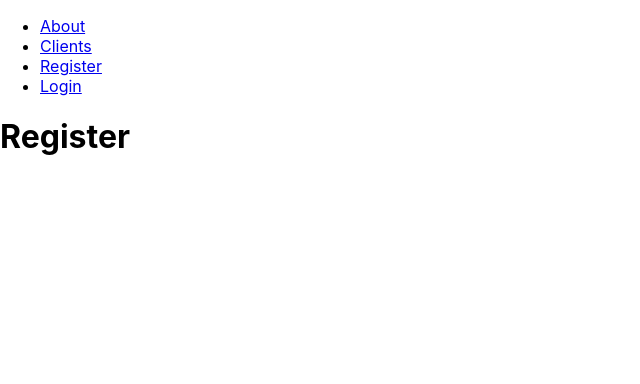
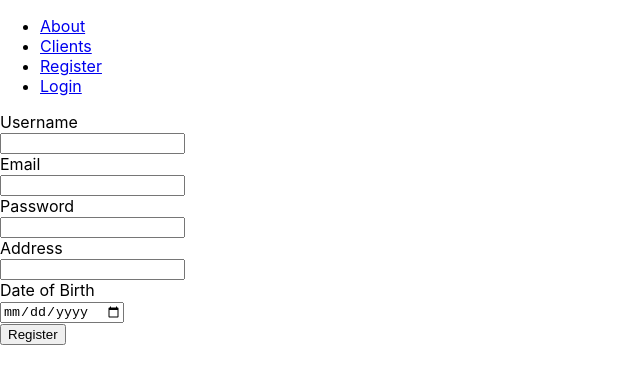
Before and after one commit to ravi0the0sun/itech3209-project-2, a React (Create React App) app in the folder client/: page /register in a window 1280 px wide. Shown: the top 384 px of the page, without its empty margins (0-640 px from the left). Built offline with nearby package versions, Linux system fonts and the light colour scheme; the HTML template or start-up script is replaced by a standard one.

Commit message:
connected to server

```diff
--- a/client/src/api/index.ts
+++ /dev/null
@@ -1,3 +0,0 @@
-import axios from 'axios';
-
-const url = 'http://localhost:8080';
--- a/client/src/app/App.tsx
+++ b/client/src/app/App.tsx
@@ -1,4 +1,4 @@
-import './App.css';
+import './styles/App.css';
 
 import {
 	BrowserRouter as Router,
@@ -64,7 +64,7 @@ export default function App() {
 						<Route path="/register" component={Register} />
 						<Route path="/login" component={Login} />
 						<Route path="/" exact>
-							{!user ? <Redirect to="/login" /> : <Redirect to="/Dashboard" />}
+							{!user ? <Redirect to="/login" /> : <Redirect to="/dashboard" />}
 						</Route>
 						<Route path="/dashboard">
 							{!user ? <Redirect to="/login" /> : <Dashboard />}
--- a/client/src/app/routes/Dashboard.tsx
+++ b/client/src/app/routes/Dashboard.tsx
@@ -3,7 +3,12 @@ import {} from '@material-ui/core';
 import { UserContext } from '../context/UserContext';
 import AdminDashboard from '../components/AdminDashboard';
 
-export default function Clients() {
-	const user: any = useContext(UserContext);
-	return <>{!(user?.role > 0) ? <p>Hello user</p> : <AdminDashboard />}</>;
+export default function Dashboard() {
+	const { user, setUser } = useContext(UserContext);
+	return (
+		<>{!(user?.role > 0) ? <p>Hello {user.username}</p> : <AdminDashboard />}</>
+		// <>
+		// 	<p>Hello {JSON.stringify(user)}</p>
+		// </>
+	);
 }
--- a/client/src/app/routes/Login.tsx
+++ b/client/src/app/routes/Login.tsx
@@ -1,9 +1,53 @@
+import { useState, useContext } from 'react';
 import {} from '@material-ui/core';
+import { useHistory, useLocation } from 'react-router-dom';
+import { login } from '../../common/api/index';
+
+import { UserContext } from '../context/UserContext';
 
 export default function Clients() {
+	const location = useLocation();
+	const history = useHistory();
+	const [username, setUsername] = useState('');
+	const [password, setPassword] = useState('');
+	const { setUser } = useContext(UserContext);
+
+	const loginHandler = async (username: string, password: string) => {
+		const { from }: any = location.state || { from: { pathname: '/' } };
+		const user = await login(username, password);
+		setUser(user);
+		history.replace(from);
+	};
 	return (
 		<>
 			<h1>Login</h1>
+			<form>
+				<label>
+					Username
+					<br />
+					<input
+						type={'text'}
+						value={username}
+						onChange={e => setUsername(e.target.value)}
+					/>
+				</label>
+				<br />
+				<label>
+					Password
+					<br />
+					<input
+						type={'password'}
+						value={password}
+						onChange={e => setPassword(e.target.value)}
+					/>
+				</label>
+			</form>
+			<button
+				onClick={() => {
+					loginHandler(username, password);
+				}}>
+				Login!
+			</button>
 		</>
 	);
 }
--- a/client/src/app/routes/Profile.tsx
+++ b/client/src/app/routes/Profile.tsx
@@ -1,6 +1,6 @@
 import {} from '@material-ui/core';
 
-export default function Clients() {
+export default function Profile() {
 	return (
 		<>
 			<h1>Profile</h1>
--- a/client/src/app/routes/Register.tsx
+++ b/client/src/app/routes/Register.tsx
@@ -1,5 +1,83 @@
+import { useState } from 'react';
 import {} from '@material-ui/core';
+import { useHistory } from 'react-router-dom';
+import { register } from '../../common/api/index';
 
 export default function Clients() {
-	return <h1>Register</h1>;
+	const history = useHistory();
+	const [username, setUsername] = useState('');
+	const [email, setEmail] = useState('');
+	const [password, setPassword] = useState('');
+	const [address, setAddress] = useState('');
+	const [dob, setDob] = useState('');
+
+	const registerHandler = async () => {
+		try {
+			const res = await register(username, email, password, address, dob);
+			if (res?.status === 200) {
+				history.push('/login');
+			}
+			if (res) {
+				throw new Error('error');
+			}
+		} catch (err) {
+			console.log(err);
+		}
+	};
+	return (
+		<>
+			<form>
+				<label>
+					Username
+					<br />
+					<input
+						type={'text'}
+						value={username}
+						onChange={e => setUsername(e.target.value)}
+					/>
+				</label>
+				<br />
+				<label>
+					Email
+					<br />
+					<input
+						type={'email'}
+						value={email}
+						onChange={e => setEmail(e.target.value)}
+					/>
+				</label>
+				<br />
+				<label>
+					Password
+					<br />
+					<input
+						type={'password'}
+						value={password}
+						onChange={e => setPassword(e.target.value)}
+					/>
+				</label>
+				<br />
+				<label>
+					Address
+					<br />
+					<input
+						type={'text'}
+						value={address}
+						onChange={e => setAddress(e.target.value)}
+					/>
+				</label>
+				<br />
+				<label>
+					Date of Birth
+					<br />
+					<input
+						type={'date'}
+						value={dob}
+						onChange={e => setDob(e.target.value)}
+					/>
+				</label>
+			</form>
+			<button onClick={registerHandler}>Register</button>
+		</>
+	);
 }
--- /dev/null
+++ b/client/src/common/api/index.ts
@@ -0,0 +1,32 @@
+import axios from 'axios';
+
+const url = 'http://localhost:8080';
+
+export const login = async (username: string, password: string) => {
+	try {
+		const res = await axios.post(`${url}/api/login`, {
+			username: username,
+			password: password,
+		});
+		return res.data.user;
+	} catch (err) {}
+};
+
+export const register = async (
+	username: string,
+	email: string,
+	password: string,
+	address: string,
+	dob: string
+) => {
+	try {
+		const res = await axios.post(`${url}/api/register`, {
+			username: username,
+			email: email,
+			password: password,
+			dob: dob,
+			address: address,
+		});
+		return res;
+	} catch (err) {}
+};
```
Also changed, not shown: client/src/app/styles/App.css (renamed from client/src/app/App.css), 2 other files (tests, documents, lock files or other folders).
